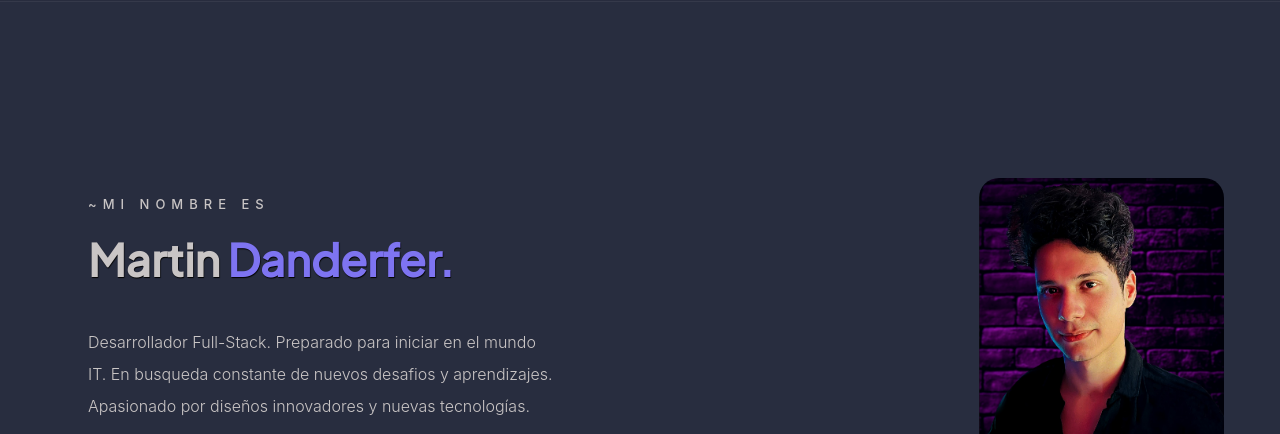
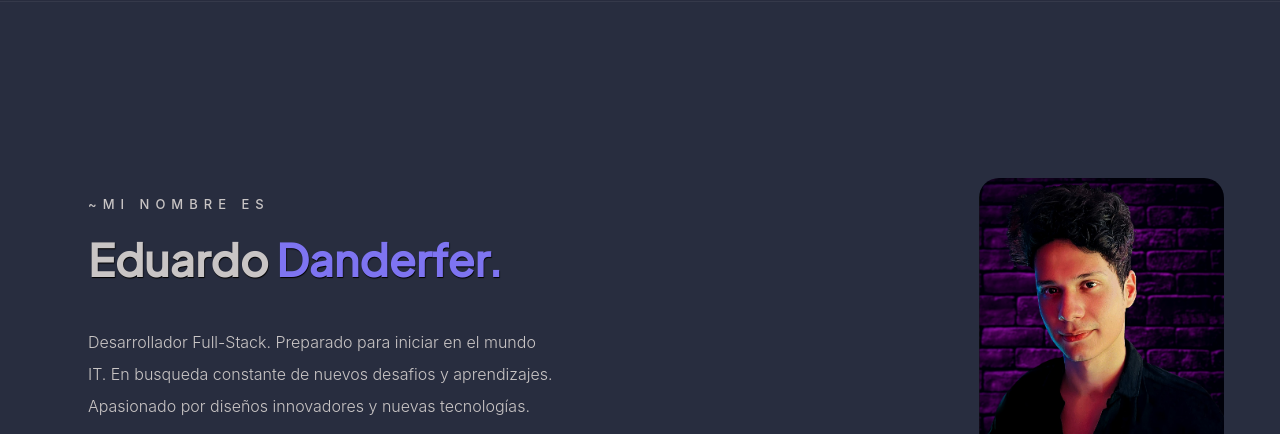
Before and after one commit to ByDiamondGod/ByDiamondGod.github.io, a plain HTML site: page index.html in a window 1280 px wide. Shown: the part 116-550 px from the top of the page. Drawn offline with Linux system fonts and the light colour scheme.

Commit message:
Modificacion

```diff
--- a/index.html
+++ b/index.html
@@ -49,7 +49,7 @@
         <div class="content">
           <p class="above__p">~Mi nombre es</p>
           <h1 class="tittle__h1">
-            Martin<span class="introduction-name__span--color"> Danderfer.</span>
+            Eduardo<span class="introduction-name__span--color"> Danderfer.</span>
           </h1>
           <p class="introduction-name__p2">
             Desarrollador Full-Stack. Preparado para iniciar en el mundo IT.
```
